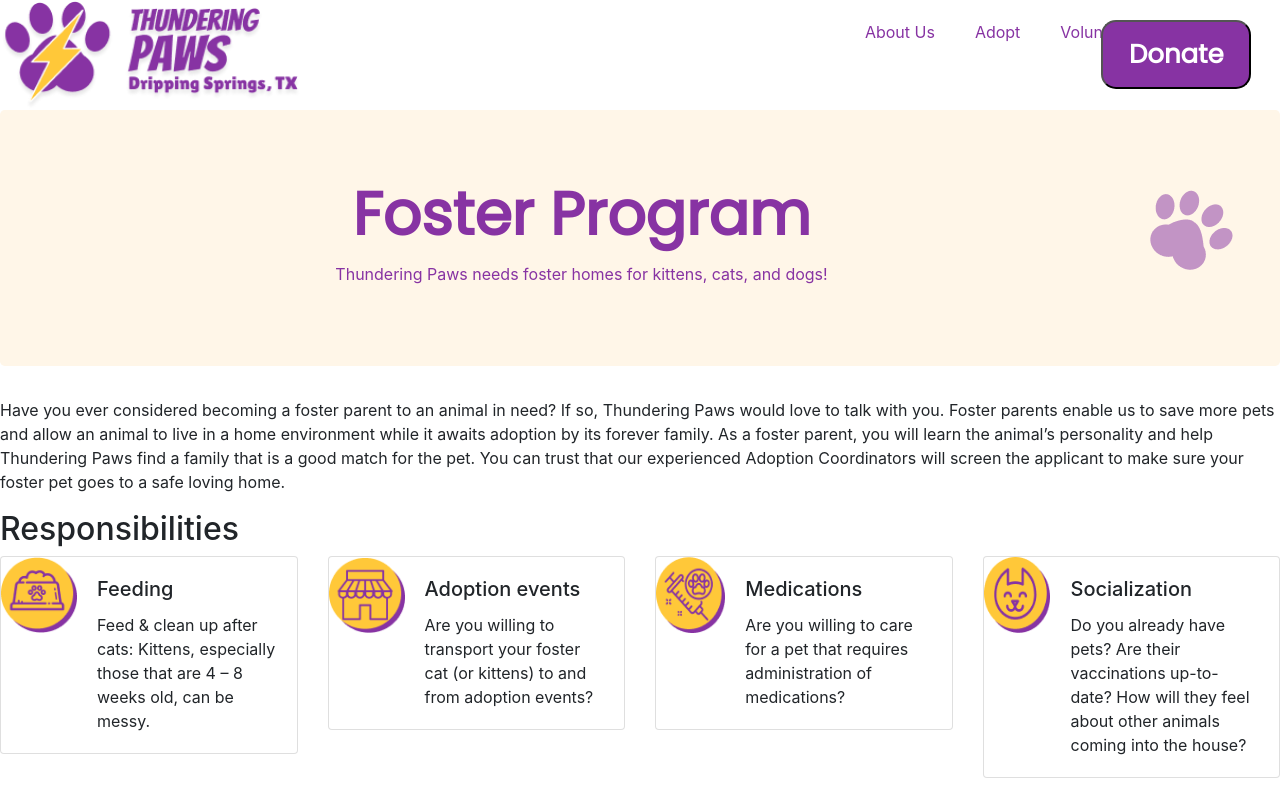
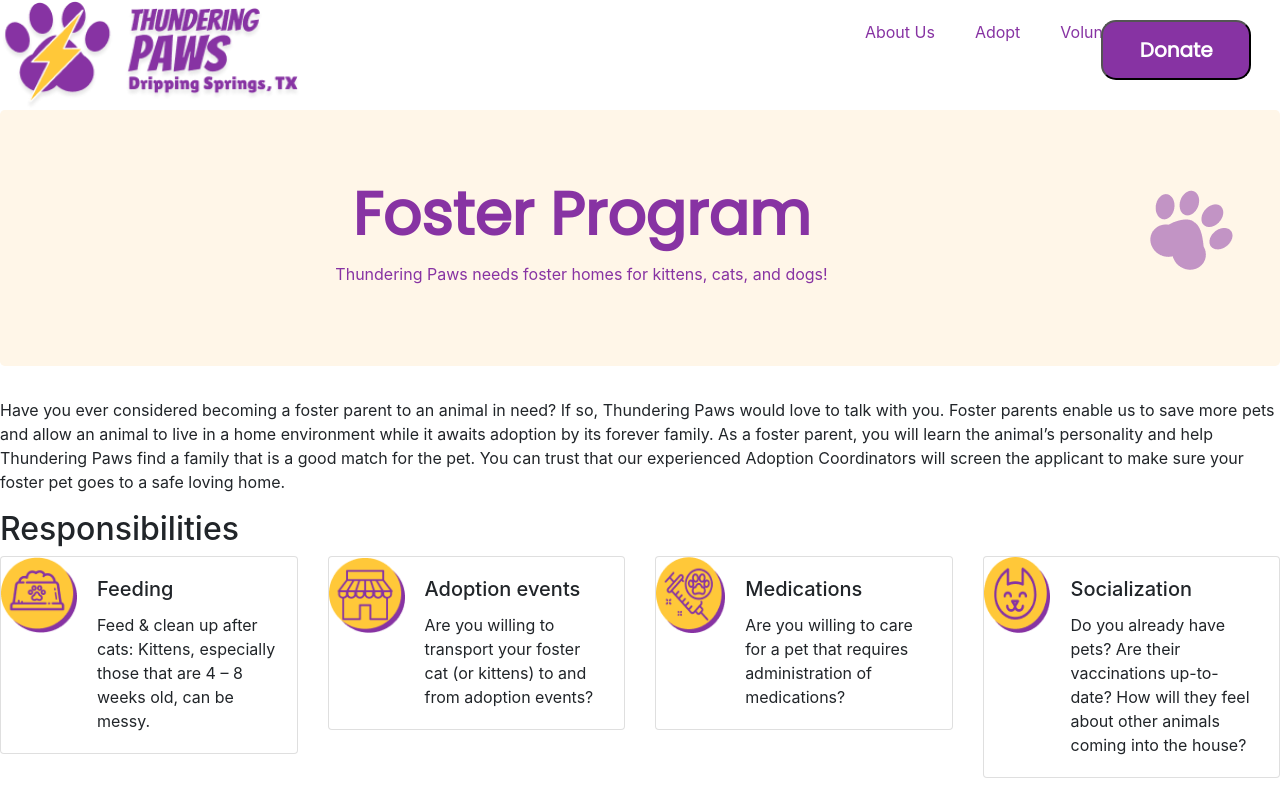
Before and after one commit to alpa33/UX_UI_HW_20, a plain HTML site: page index.html in a window 1280 px wide. Shown: the top 800 px of the page. Drawn offline with nearby package versions, Linux system fonts and the light colour scheme; files whose address does not match are found by name.

Commit message:
Update style.css

```diff
--- a/CSS/style.css
+++ b/CSS/style.css
@@ -40,7 +40,7 @@ color: #8733A3;}
 }/* Group 7309 */
 
 #Button6{width: 150px;
-height: 69px;
+height: 60px;
 position: absolute;
 left: 86.04%;
 right: 3.54%;
@@ -50,8 +50,8 @@ border-radius: 15px;
 font-family: Poppins;
 font-style: normal;
 font-weight: 600;
-font-size: 26px;
-line-height: 39px;
+font-size: 20px;
+line-height: 30px;
 color: white;}
 
 #Button5{
```
